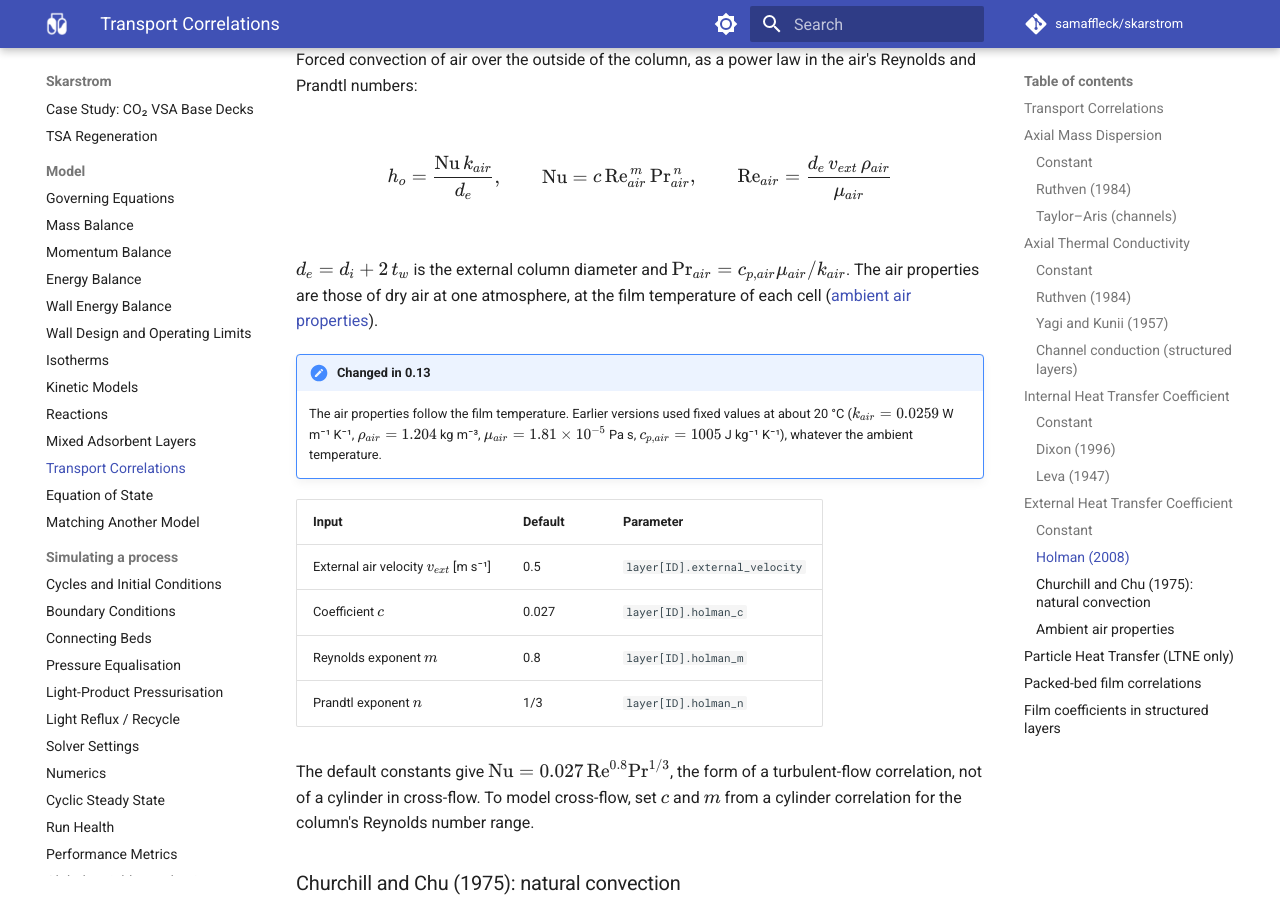
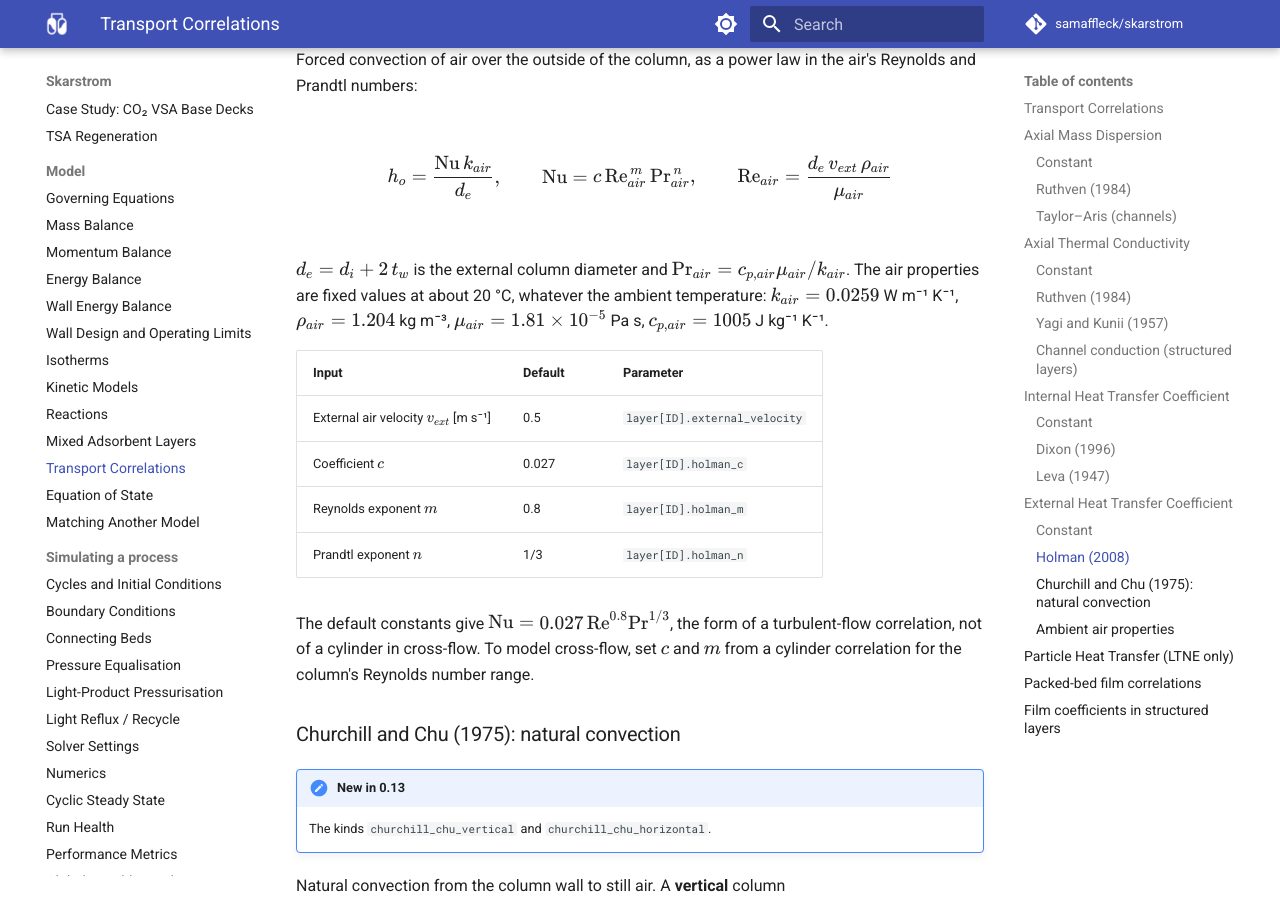
Before and after one commit to samaffleck/skarstrom, an MkDocs documentation site: the page built from docs/transport-correlations.md, in a window 1280 px wide and 900 px high, scrolled down 6292 px. Built offline with MkDocs 1.6.1 and Material for MkDocs 9.7.7, drawn with Linux system fonts in a browser that asks for light colours; comment, search, counter and statistics services are not loaded; some of the changed text lies outside the part shown.

Commit message:
Keep the Holman air properties fixed in this change
The film-temperature air properties for holman move to a separate pull
request, so this one changes no existing results.

Co-Authored-By: Claude Opus 5.5 <noreply@anthropic.com>
Claude-Session: https://claude.ai/code/session_01LRbL7Uzjnuzhb4KCPfEw6P
Signed-off-by: Claude <noreply@anthropic.com>

```diff
--- a/docs/transport-correlations.md
+++ b/docs/transport-correlations.md
@@ -182,10 +182,7 @@ $$
 h_o = \frac{\mathrm{Nu}\thinspace k_{air}}{d_e}, \qquad \mathrm{Nu} = c\thinspace \mathrm{Re}_{air}^{\thinspace m}\thinspace \mathrm{Pr}_{air}^{\thinspace n}, \qquad \mathrm{Re}_{air} = \frac{d_e\thinspace v_{ext}\thinspace \rho_{air}}{\mu_{air}}
 $$
 
-$d_e = d_i + 2\thinspace t_w$ is the external column diameter and $\mathrm{Pr}_{air} = c_{p,air}\mu_{air}/k_{air}$. The air properties are those of dry air at one atmosphere, at the film temperature of each cell ([ambient air properties](#ambient-air-properties)).
-
-!!! note "Changed in 0.13"
-    The air properties follow the film temperature. Earlier versions used fixed values at about 20 °C ($k_{air} = 0.0259$ W m⁻¹ K⁻¹, $\rho_{air} = 1.204$ kg m⁻³, $\mu_{air} = 1.81\times10^{-5}$ Pa s, $c_{p,air} = 1005$ J kg⁻¹ K⁻¹), whatever the ambient temperature.
+$d_e = d_i + 2\thinspace t_w$ is the external column diameter and $\mathrm{Pr}_{air} = c_{p,air}\mu_{air}/k_{air}$. The air properties are fixed values at about 20 °C, whatever the ambient temperature: $k_{air} = 0.0259$ W m⁻¹ K⁻¹, $\rho_{air} = 1.204$ kg m⁻³, $\mu_{air} = 1.81\times10^{-5}$ Pa s, $c_{p,air} = 1005$ J kg⁻¹ K⁻¹.
 
 | Input | Default | Parameter |
 |---|---|---|
```
Also changed, not shown: other parts of docs/transport-correlations.md (+1 -1 lines), changelog.d/churchill-chu-natural-convection.md (+0 -3 lines), 2 other files.
